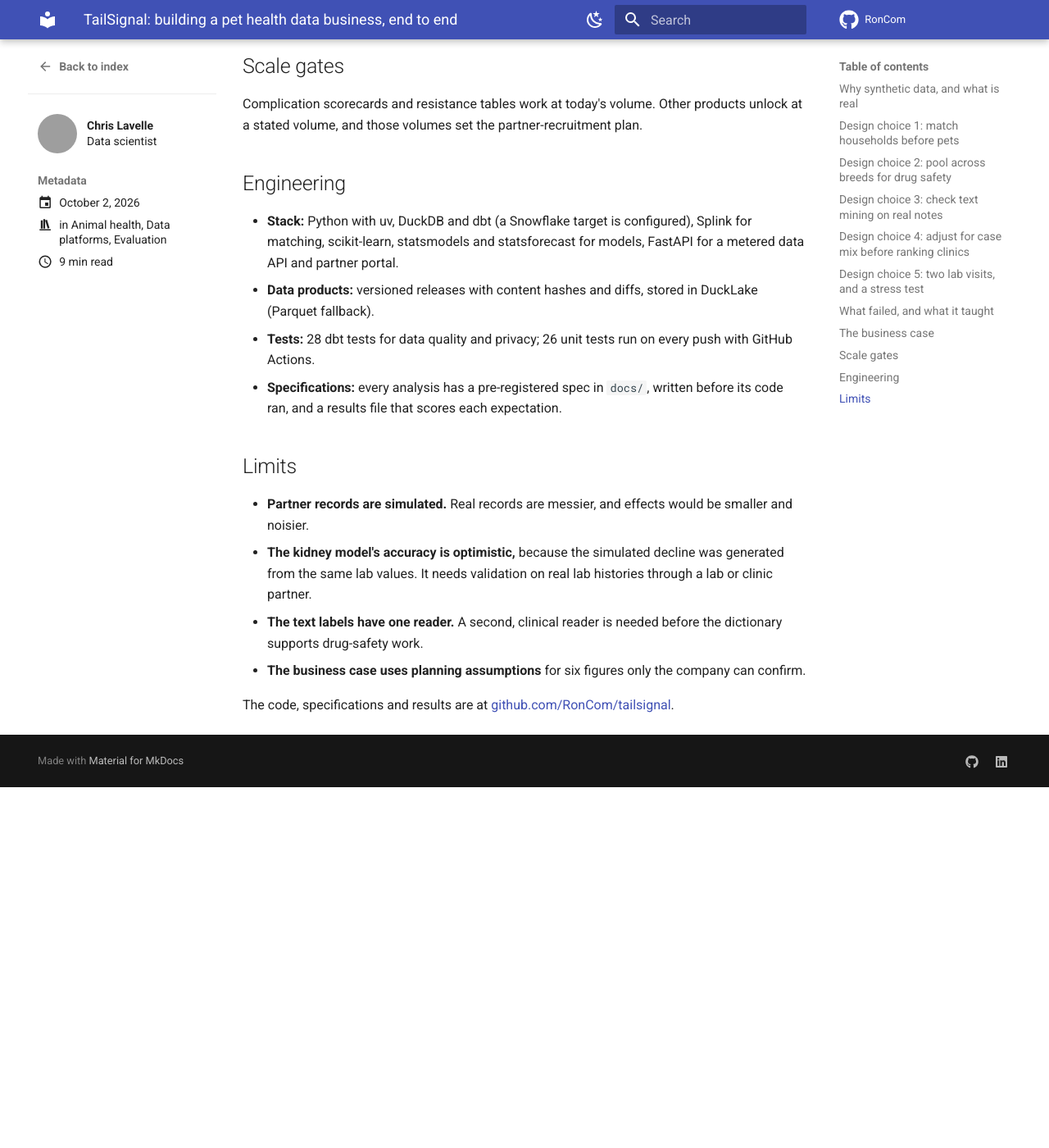
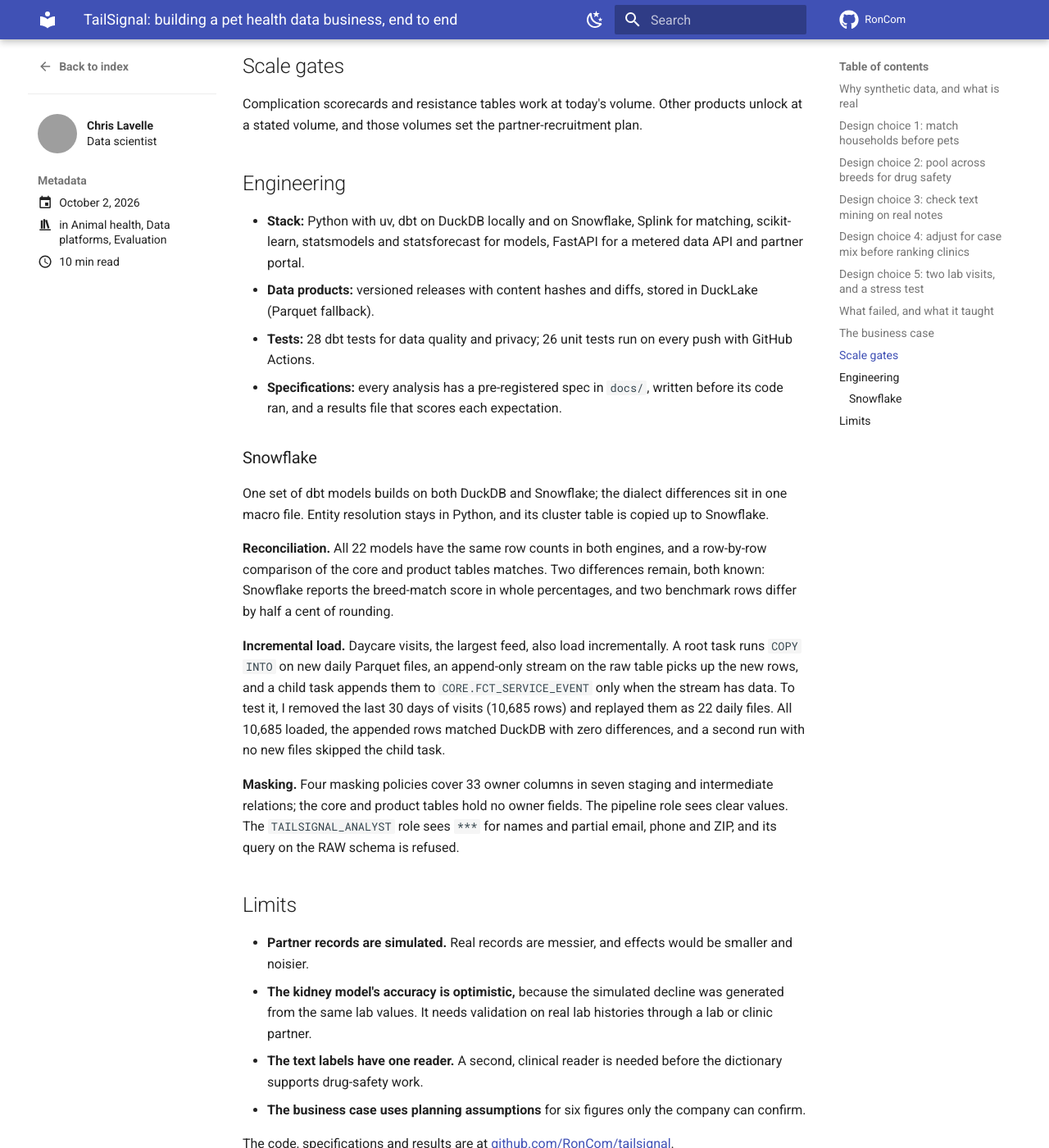
Before and after one commit to RonCom/RonCom.github.io, an MkDocs documentation site: the page built from docs/blog/posts/tailsignal.md, in a window 1280 px wide and 1400 px high, scrolled down 6317 px. Shown: the whole window at 82% size. Built offline with MkDocs 1.6.1 and Material for MkDocs 9.7.7, drawn with Linux system fonts in a browser that asks for light colours; before the commit the page ends 7277 px from its top, so only the background shows below that; grey boxes are pictures that could not be loaded.

Commit message:
TailSignal post: Snowflake reconciliation, incremental load and masking

```diff
--- a/docs/blog/posts/tailsignal.md
+++ b/docs/blog/posts/tailsignal.md
@@ -191,12 +191,31 @@ those volumes set the partner-recruitment plan.
 
 ## Engineering
 
-- **Stack:** Python with uv, DuckDB and dbt (a Snowflake target is configured), Splink for matching, scikit-learn,
+- **Stack:** Python with uv, dbt on DuckDB locally and on Snowflake, Splink for matching, scikit-learn,
   statsmodels and statsforecast for models, FastAPI for a metered data API and partner portal.
 - **Data products:** versioned releases with content hashes and diffs, stored in DuckLake (Parquet fallback).
 - **Tests:** 28 dbt tests for data quality and privacy; 26 unit tests run on every push with GitHub Actions.
 - **Specifications:** every analysis has a pre-registered spec in `docs/`, written before its code ran, and a results
   file that scores each expectation.
+
+### Snowflake
+
+One set of dbt models builds on both DuckDB and Snowflake; the dialect differences sit in one macro file. Entity
+resolution stays in Python, and its cluster table is copied up to Snowflake.
+
+**Reconciliation.** All 22 models have the same row counts in both engines, and a row-by-row comparison of the core and
+product tables matches. Two differences remain, both known: Snowflake reports the breed-match score in whole
+percentages, and two benchmark rows differ by half a cent of rounding.
+
+**Incremental load.** Daycare visits, the largest feed, also load incrementally. A root task runs `COPY INTO` on new
+daily Parquet files, an append-only stream on the raw table picks up the new rows, and a child task appends them to
+`CORE.FCT_SERVICE_EVENT` only when the stream has data. To test it, I removed the last 30 days of visits (10,685 rows)
+and replayed them as 22 daily files. All 10,685 loaded, the appended rows matched DuckDB with zero differences, and a
+second run with no new files skipped the child task.
+
+**Masking.** Four masking policies cover 33 owner columns in seven staging and intermediate relations; the core and
+product tables hold no owner fields. The pipeline role sees clear values. The `TAILSIGNAL_ANALYST` role sees `***` for
+names and partial email, phone and ZIP, and its query on the RAW schema is refused.
 
 ## Limits
 
```
